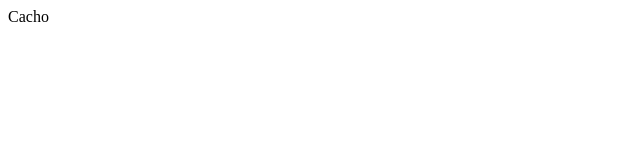
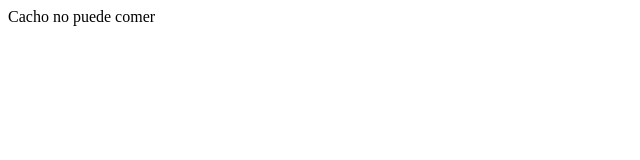
Before and after one commit to MareoVirula/CCLASE-03, a plain HTML site: page Prueba.html in a window 1280 px wide. Shown: the whole page, without its empty margins (0-640 px from the left). Drawn offline with Linux system fonts and the light colour scheme.

Commit message:
Esto esta

```diff
--- a/Prueba.html
+++ b/Prueba.html
@@ -7,6 +7,6 @@
     <title>Documento</title>
 </head>
 <body>
-    Cacho
+    Cacho no puede comer
 </body>
 </html>
```
